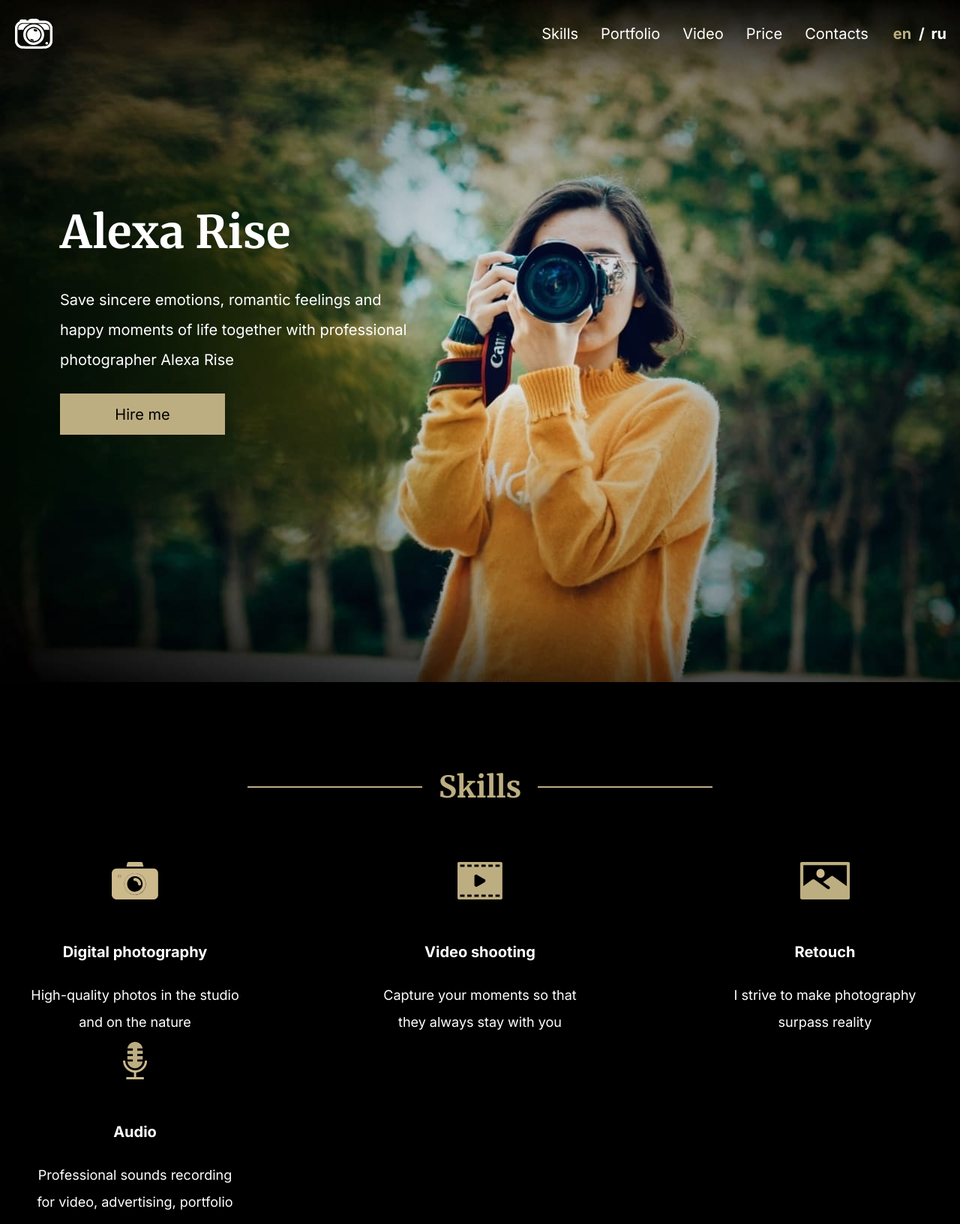
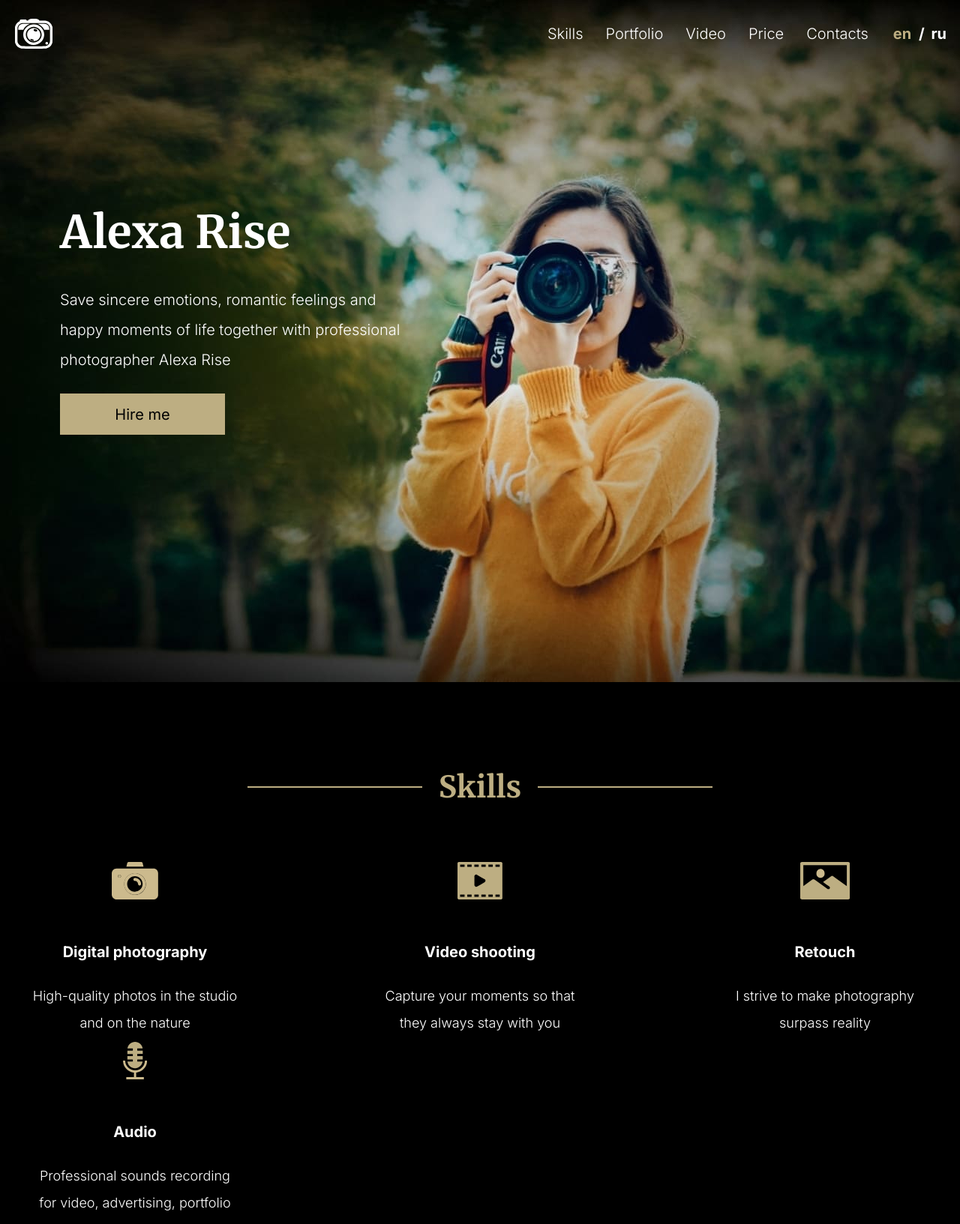
Before and after one commit to andrewkarev/RSS-Preschool-tasks, a plain HTML site: page portfolio/index.html in a window 1280 px wide. Shown: the top 1633 px of the page at 75% size. Drawn offline with Linux system fonts and the light colour scheme.

Commit message:
refactor: editing styles according to the template

```diff
--- a/portfolio/index.html
+++ b/portfolio/index.html
@@ -73,7 +73,7 @@
           <div class="skills-item">
             <div class="skills-item-img item-img-audio"></div>
             <h4 class="skills-item-title">Audio</h4>
-            <p class="skills-item-text">Professional sounds recording for video, advertising, portfolio</p>
+            <p class="skills-item-text">Professional sounds recording<br>for video, advertising, portfolio</p>
           </div>
         </div>
       </section>
--- a/portfolio/style.css
+++ b/portfolio/style.css
@@ -12,7 +12,7 @@ body {
   font-family: "Inter", sans-serif;
   font-size: 20px;
   line-height: 50px;
-  font-weight: 400;
+  font-weight: 300;
   color: #ffffff;
   background-color: #000000;
 }
@@ -20,6 +20,13 @@ body {
 .wrapper {
   max-width: 1440px;
   margin: 0 auto;
+
+  display: flex;
+  flex-direction: column;
+}
+
+.header {
+  flex: 0 1 90px;
 }
 
 .header-container {
@@ -92,6 +99,10 @@ body {
   padding: 0 4px 0 5px;
 }
 
+.main-content {
+  flex: 0 1 auto;
+}
+
 .hero-container {
   height: 820px;
   padding: 160px 20px 0 80px;
@@ -162,7 +173,7 @@ body {
 
 .skills-item {
   width: 320px;
-  padding: 0 20px 8px;
+  padding: 0 20px 7px;
   background-position: center top;
 }
 
@@ -196,7 +207,7 @@ body {
 }
 
 .skills-item-title {
-  padding-bottom: 20px;
+  padding-bottom: 21px;
   font-weight: bold;
   font-size: 20px;
   line-height: 40px;
@@ -298,7 +309,7 @@ body {
 }
 
 .price-item-title {
-  padding-bottom: 20px;
+  padding-bottom: 21px;
   font-family: Merriweather;
   font-weight: bold;
   font-size: 28px;
@@ -385,6 +396,10 @@ body {
   color: #bdae82;
 }
 
+.footer {
+  flex: 0 1 auto;
+}
+
 .footer-container {
   display: flex;
   justify-content: space-between;
@@ -408,7 +423,7 @@ body {
 
 .footer-data-item {
   display: inline-block;
-  padding-right: 20px;
+  padding-right: 21px;
 }
 
 .footer-list {
```
